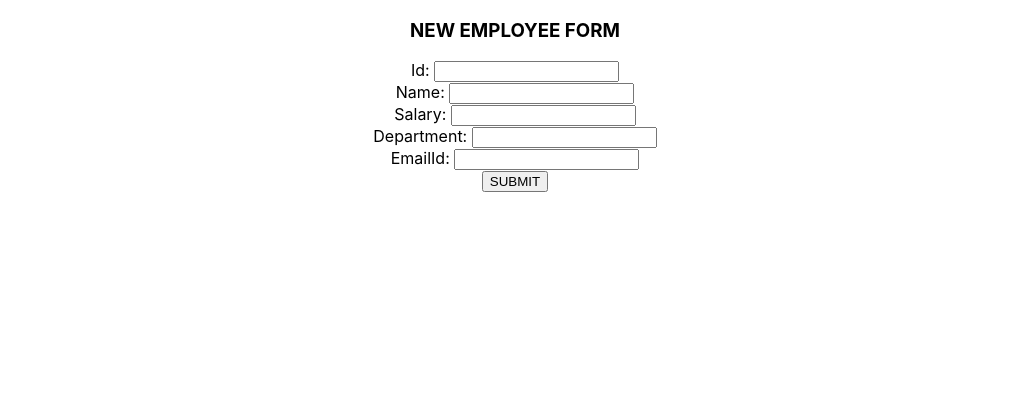
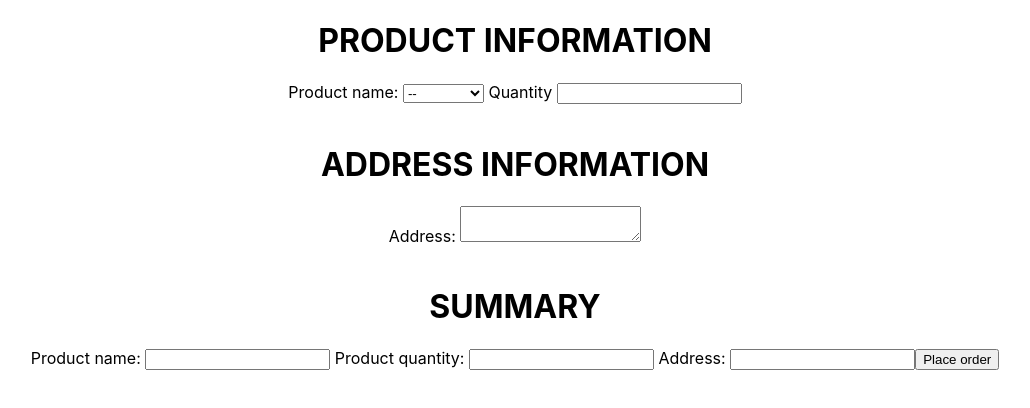
Before and after one commit to AiswaryaBalu-5506/Learn-React-1, a React (Create React App) app: page / in a window 1280 px wide. Shown: the top 408 px of the page, without its empty margins (125-1155 px from the left). Built offline with nearby package versions, Linux system fonts and the light colour scheme.

Commit message:
state-lift-up

```diff
--- a/src/App.js
+++ b/src/App.js
@@ -1,12 +1,12 @@
 import React, { Fragment } from 'react';
 import './App.css';
-import Form from './components/FormValidationFormik'
+import StateiftUpMain from './components/StateiftUpMain'
 
 function App() {
 
   return (
     <div className="App">
-      <Form> </Form>
+      <StateiftUpMain></StateiftUpMain>
     </div>
 
   );
--- /dev/null
+++ b/src/components/AddressInformation.js
@@ -0,0 +1,27 @@
+import React, { Component } from 'react'
+
+class AddressInformation extends Component {
+
+    constructor(props) {
+        super(props)
+        this.getAddress = this.getAddress.bind(this)
+    }
+
+    getAddress(event){
+        this.props.handleChangeAddress(event.target.value)
+    }
+
+    render() {
+        return (
+            <div>
+                <h1> ADDRESS INFORMATION </h1>
+                <form>
+                    <label> Address: </label>
+                    <textarea value={this.props.address} onChange={this.getAddress} />
+                </form>
+            </div>
+        )
+    }
+}
+
+export default AddressInformation
--- /dev/null
+++ b/src/components/ProductInformation.js
@@ -0,0 +1,40 @@
+import React, { Component } from 'react'
+
+class ProductInformation extends Component {
+
+    constructor(props) {
+        super(props)
+        this.onChangeProduct = this.onChangeProduct.bind(this)
+        this.onChangeQuantity = this.onChangeQuantity.bind(this)
+    }
+
+    onChangeProduct(event){
+        this.props.handleChangeProduct(event.target.value)
+    }
+
+    onChangeQuantity(e){
+        this.props.handleChangeQuantity(e.target.value)
+    }
+
+    render() {
+        return (
+            <div>
+                <h1> PRODUCT INFORMATION </h1>
+                <form>
+                    <label> Product name: </label>
+                    <select name="product" id="product" onChange={this.onChangeProduct} value={this.props.product}>
+                        <option value=""> -- </option>
+                        <option value="saab">Saab</option>
+                        <option value="mercedes">Mercedes</option>
+                        <option value="audi">Audi</option>
+                    </select>
+
+                    <label> Quantity </label>
+                    <input type="text" name="quantity" onChange={this.onChangeQuantity} value={this.props.quantity} />
+                </form>
+            </div>
+        )
+    }
+}
+
+export default ProductInformation
--- /dev/null
+++ b/src/components/StateiftUpMain.js
@@ -0,0 +1,59 @@
+import React, { Component } from 'react'
+import ProductInformation from './ProductInformation'
+import AddressInformation from './AddressInformation'
+import Summary from './Summary'
+
+export class StateiftUpMain extends Component {
+
+    constructor(props) {
+        super(props)
+
+        this.state = {
+            product: '',
+            quantity: '',
+            address: ''
+        }
+        this.handleChangeProduct = this.handleChangeProduct.bind(this)
+        this.handleChangeQuantity = this.handleChangeQuantity.bind(this)
+        this.handleChangeAddress = this.handleChangeAddress.bind(this)
+    }
+
+    handleChangeProduct(val) {
+        this.setState({
+            product: val
+        })
+    }
+
+    handleChangeQuantity(val) {
+        this.setState({
+            quantity: val
+        })
+    }
+
+    handleChangeAddress(val) {
+        this.setState({
+            address: val
+        })
+    }
+
+    render() {
+        return (
+            <div>
+                <ProductInformation product={this.state.product}
+                    quantity={this.state.quantity}
+                    handleChangeProduct={this.handleChangeProduct}
+                    handleChangeQuantity={this.handleChangeQuantity}> </ProductInformation> <br />
+                <AddressInformation address={this.state.address}
+                    handleChangeAddress={this.handleChangeAddress}> </AddressInformation> <br />
+                <Summary product={this.state.product}
+                    quantity={this.state.quantity}
+                    handleChangeProduct={this.handleChangeProduct}
+                    handleChangeQuantity={this.handleChangeQuantity}
+                    address={this.state.address}
+                    handleChangeAddress={this.handleChangeAddress}> </Summary>
+            </div>
+        )
+    }
+}
+
+export default StateiftUpMain
--- /dev/null
+++ b/src/components/Summary.js
@@ -0,0 +1,40 @@
+import React, { Component } from 'react'
+
+export class Summary extends Component {
+
+    constructor(props) {
+        super(props)
+        this.placeOrder = this.placeOrder.bind(this)
+        this.handleChange = this.handleChange.bind(this)
+    }
+
+    handleChange(e){
+        this.props.handleChange(e.target.value)
+    }
+
+    placeOrder = (e) => {
+        e.preventDefault()
+        console.log(this.props.quantity)
+        console.log(this.props.product)
+        console.log(this.props.address)
+    }
+
+    render() {
+        return (
+            <div>
+                <h1> SUMMARY </h1>
+                <form onSubmit={this.placeOrder}>
+                    <label> Product name: </label>
+                    <input type="text" name="product" value={this.props.product} onChange={this.handleChange} />
+                    <label> Product quantity: </label>
+                    <input type="text" name="quantity" value={this.props.quantity} onChange={this.handleChange} />
+                    <label> Address: </label>
+                    <input type="text" name="address" value={this.props.address} onChange={this.handleChange} />
+                    <button type="submit"> Place order </button>
+                </form>
+            </div>
+        )
+    }
+}
+
+export default Summary
```
